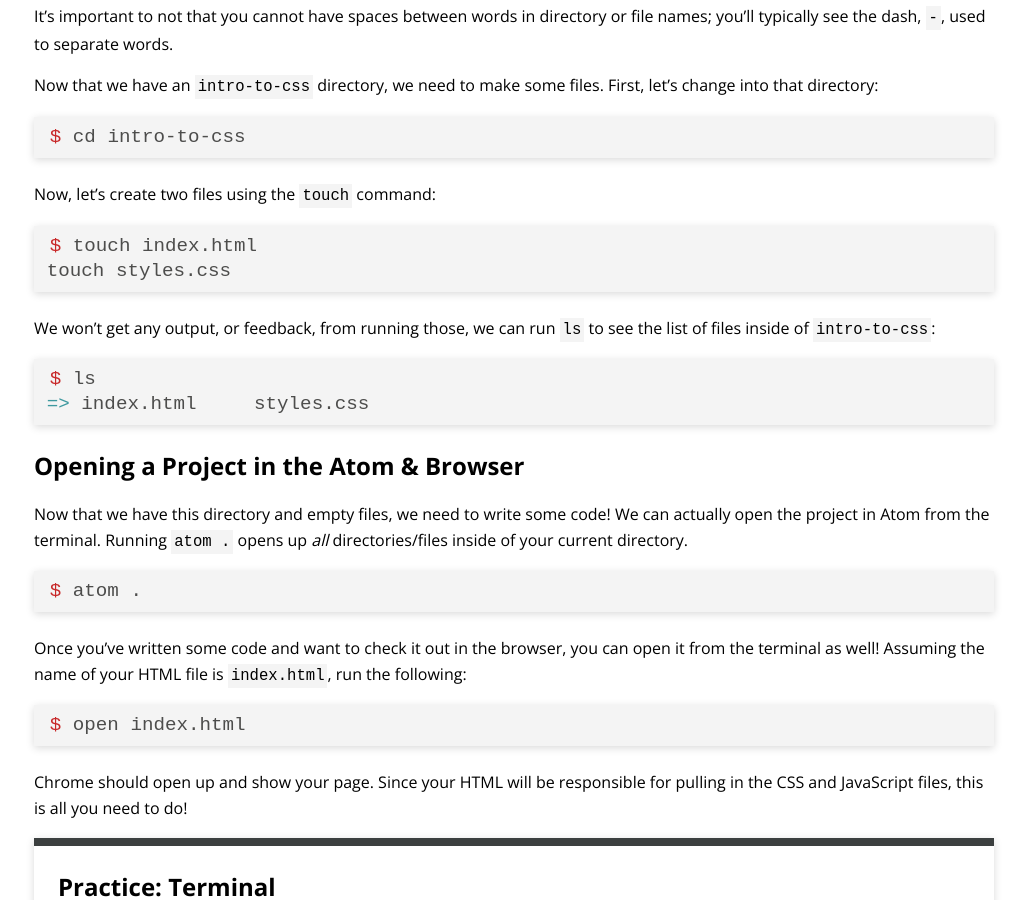
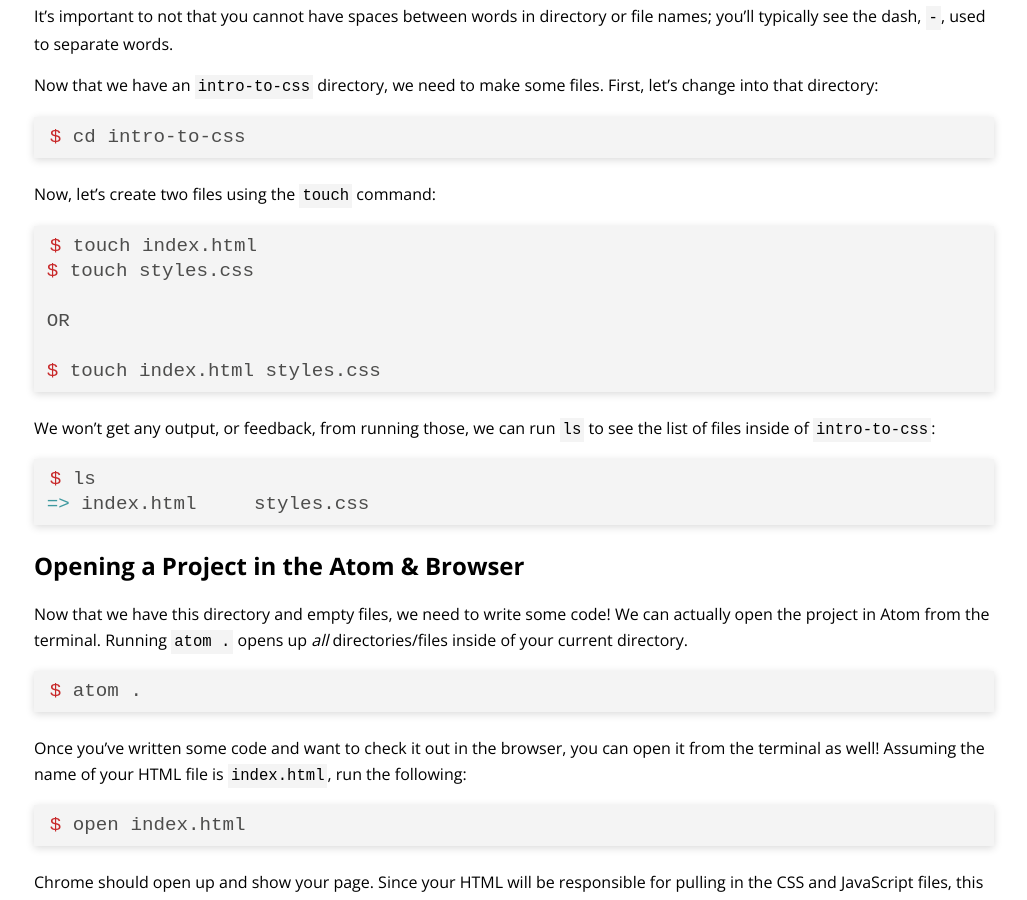
Before and after one commit to ameseee/kwk-curriculum-site, a Jekyll site: the page built from web-app/lessons/terminal/index.md, in a window 1280 px wide and 900 px high, scrolled down 1622 px. Shown: the whole window, without its empty margins (126-1153 px from the left). Built offline with Jekyll 4.4.1, drawn with Linux system fonts in a browser that asks for light colours; nearby versions of some CDN libraries.

Commit message:
Add alternate way to touch multiple files

````diff
--- a/web-app/lessons/terminal/index.md
+++ b/web-app/lessons/terminal/index.md
@@ -73,7 +73,11 @@ Now, let's create two files using the `touch` command:
 
 ```bash
 $ touch index.html
-touch styles.css
+$ touch styles.css
+
+OR
+
+$ touch index.html styles.css
 ```
 
 We won't get any output, or feedback, from running those, we can run `ls` to see the list of files inside of `intro-to-css`:
````
